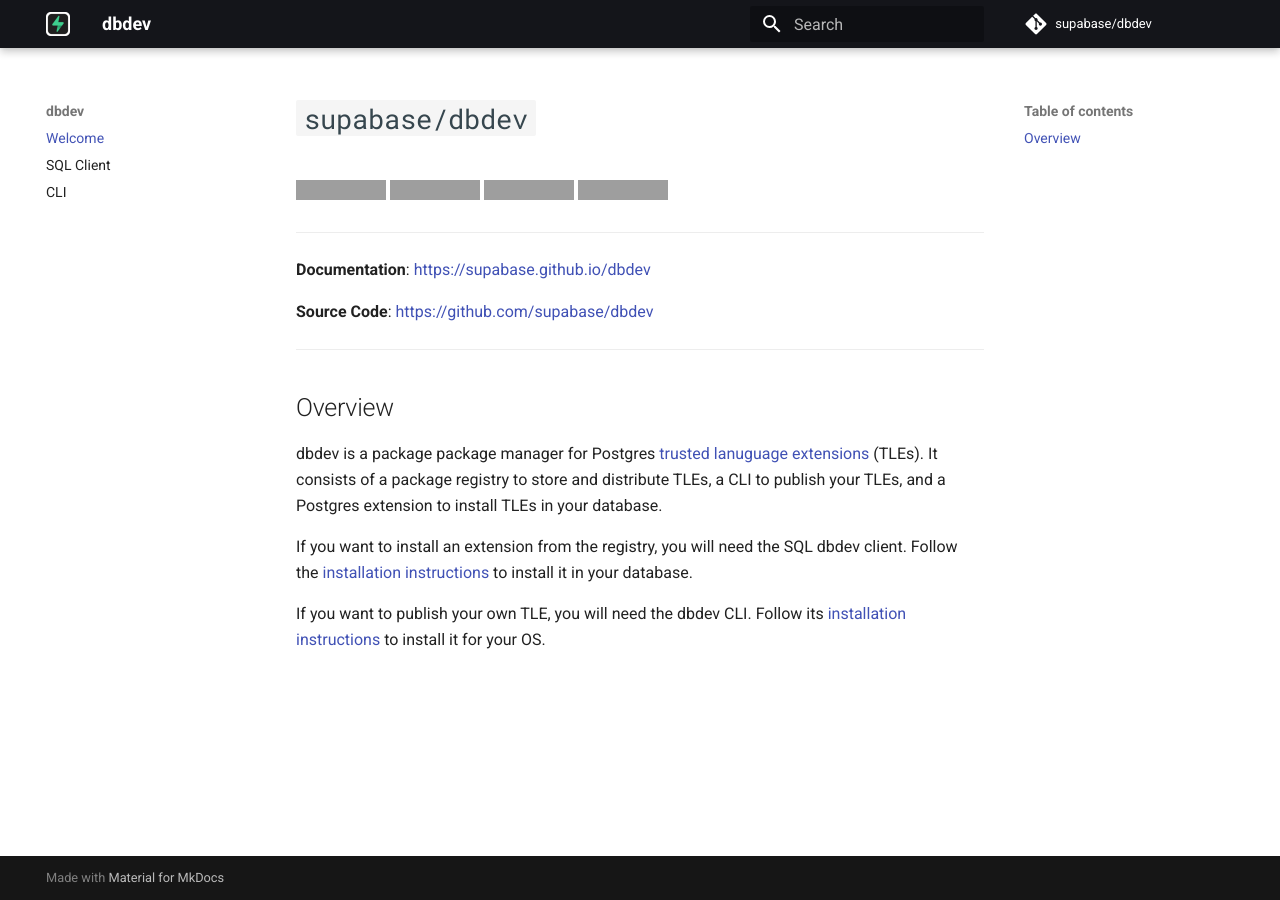
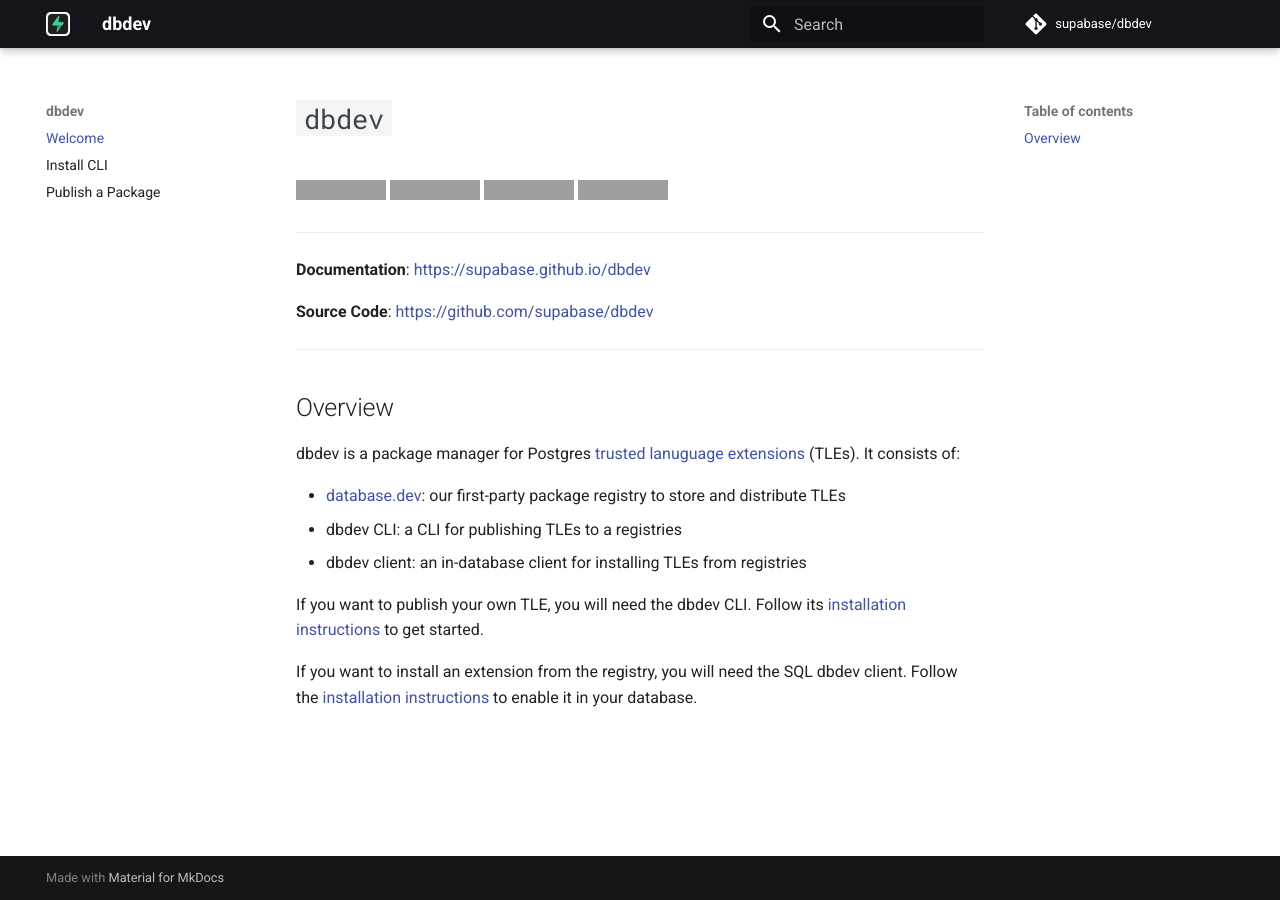
Before and after one commit to supabase/dbdev, an MkDocs documentation site: the page built from docs/index.md, in a window 1280 px wide. Built offline with MkDocs 1.6.1 and Material for MkDocs 9.7.7, drawn with Linux system fonts in a browser that asks for light colours; comment, search, counter and statistics services are not loaded; grey boxes are pictures that could not be loaded.

```diff
--- a/docs/index.md
+++ b/docs/index.md
@@ -1,4 +1,4 @@
-# `supabase/dbdev`
+# `dbdev`
 
 <p>
 <a href=""><img src="https://img.shields.io/badge/postgresql-14+-blue.svg" alt="PostgreSQL version" height="18"></a>
@@ -18,8 +18,12 @@
 
 ## Overview
 
-dbdev is a package package manager for Postgres [trusted lanuguage extensions](https://github.com/aws/pg_tle) (TLEs). It consists of a package registry to store and distribute TLEs, a CLI to publish your TLEs, and a Postgres extension to install TLEs in your database.
+dbdev is a package manager for Postgres [trusted lanuguage extensions](https://github.com/aws/pg_tle) (TLEs). It consists of:
 
-If you want to install an extension from the registry, you will need the SQL dbdev client. Follow the [installation instructions](/dbdev/sql-client#installation) to install it in your database.
+- [database.dev](https://database.dev): our first-party package registry to store and distribute TLEs
+- dbdev CLI: a CLI for publishing TLEs to a registries
+- dbdev client: an in-database client for installing TLEs from registries
 
-If you want to publish your own TLE, you will need the dbdev CLI. Follow its [installation instructions](/dbdev/cli#installation) to install it for your OS.
+If you want to publish your own TLE, you will need the dbdev CLI. Follow its [installation instructions](/dbdev/cli#installation) to get started.
+
+If you want to install an extension from the registry, you will need the SQL dbdev client. Follow the [installation instructions](https://database.dev/installer) to enable it in your database.
--- a/mkdocs.yaml
+++ b/mkdocs.yaml
@@ -7,8 +7,8 @@
 
 nav:
     - Welcome: 'index.md'
-    - SQL Client: 'sql-client.md'
-    - CLI: 'cli.md'
+    - Install CLI: 'install.md'
+    - Publish a Package: 'publish.md'
 
 theme:
     name: 'material'
```
Also changed, not shown: docs/cli.md (deleted, +0 -42 lines), docs/install.md (added, +17 -0 lines), docs/publish.md (added, +25 -0 lines), docs/sql-client.md (deleted, +0 -69 lines), website/pages/installer.tsx (+20 -0 lines).
